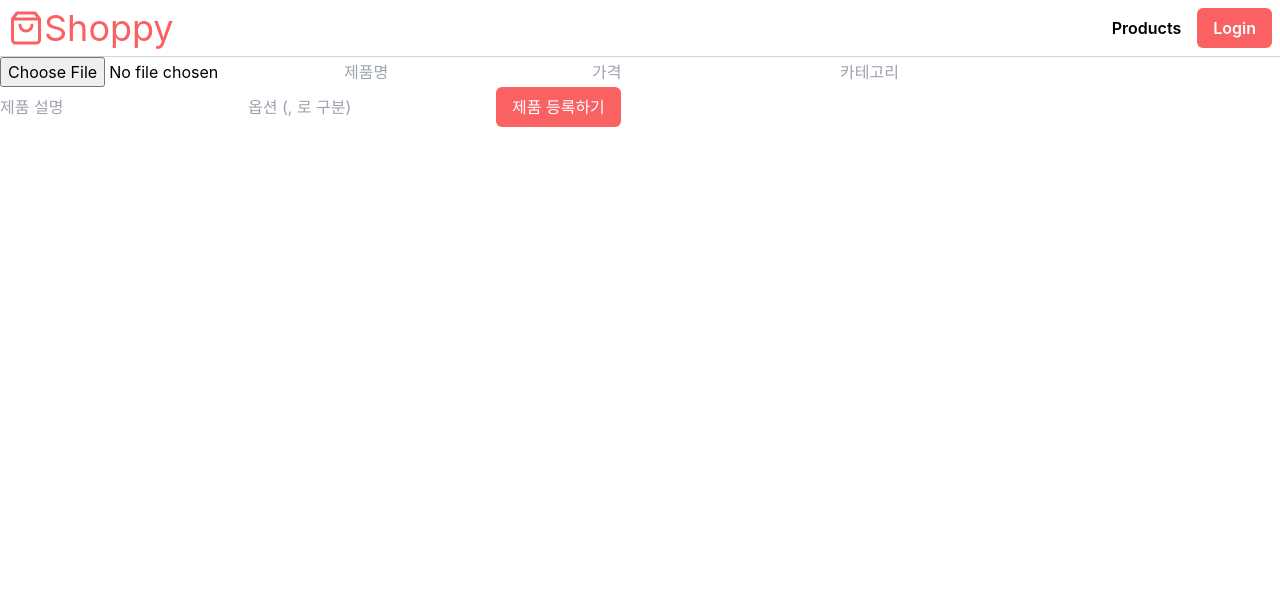
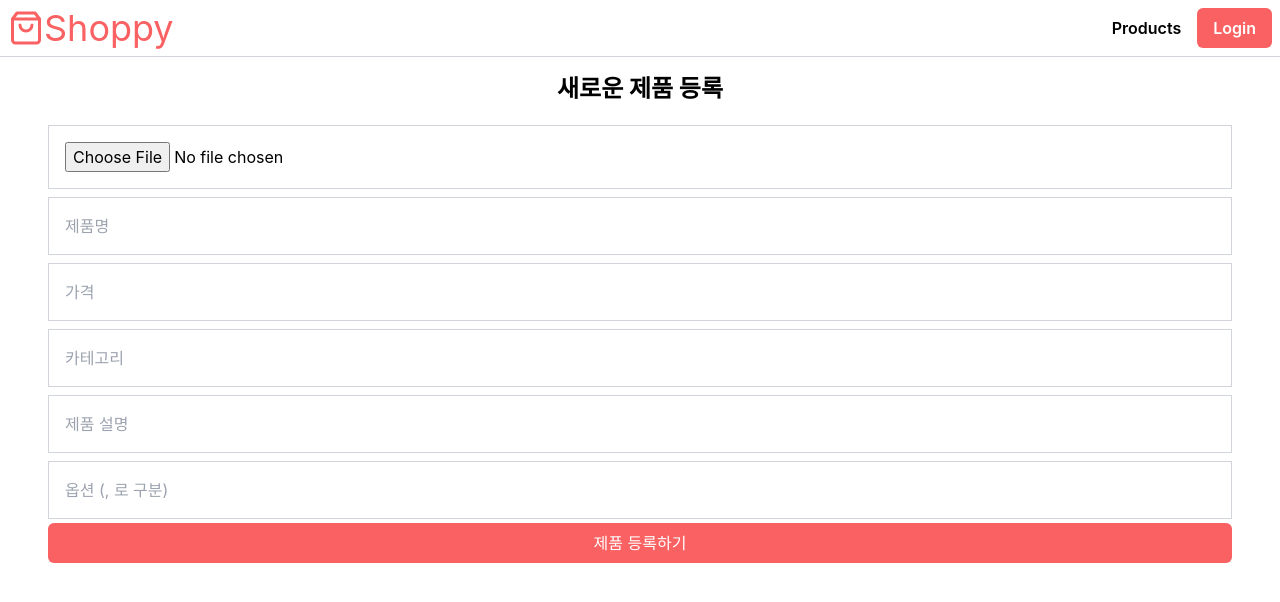
Before and after one commit to wisdom-13/shoppy, a React (Create React App) app: page /products/new in a window 1280 px wide. Shown: the top 602 px of the page. Built offline with nearby package versions, Linux system fonts and the light colour scheme; no server answers.

Commit message:
세로운 제품 등록 - UI 완성

```diff
--- a/src/api/firebase.js
+++ b/src/api/firebase.js
@@ -49,7 +49,7 @@ async function adminUser(user) {
 
 export async function addNewProduct(product, image) {
   const id = uuid();
-  set(ref(database, `products/${id}`), {
+  return set(ref(database, `products/${id}`), {
     ...product,
     id,
     price: parseInt(product.price),
--- a/src/index.css
+++ b/src/index.css
@@ -21,3 +21,7 @@ code {
 #root {
   @apply w-full max-w-screen-2xl;
 }
+
+input {
+  @apply p-4 outline-none border border-gray-300 my-1;
+}
--- a/src/pages/NewProduct.jsx
+++ b/src/pages/NewProduct.jsx
@@ -6,6 +6,8 @@ import Button from '../components/ui/Button';
 export default function NewProduct() {
   const [product, setProduct] = useState({});
   const [file, setFile] = useState();
+  const [isUploading, setIsUploading] = useState(false);
+  const [success, setSuccess] = useState();
 
   const handelChange = (e) => {
     const { name, value, files } = e.target;
@@ -18,22 +20,33 @@ export default function NewProduct() {
 
   const handleSubmit = (e) => {
     e.preventDefault();
+    setIsUploading(true);
+
     uploadImage(file)
       .then((url) => {
-        addNewProduct(product, url);
+        addNewProduct(product, url)
+          .then(() => {
+            setSuccess('성공적으로 제품이 추가되었습니다.');
+            setTimeout(() => {
+              setSuccess(null);
+            }, 4000)
+          });
       })
+      .finally(() => setIsUploading(false));
   }
   return (
-    <section>
-      {file && <img src={URL.createObjectURL(file)} alt='local file'></img>}
-      <form onSubmit={handleSubmit}>
+    <section className='w-full text-center'>
+      <h2 className='text-2xl font-bold my-4'>새로운 제품 등록</h2>
+      {success && <p className='my-2'>✅ {success}</p>}
+      {file && <img className='w-96 mx-auto mb-2' src={URL.createObjectURL(file)} alt='local file'></img>}
+      <form className='flex flex-col px-12' onSubmit={handleSubmit}>
         <input type='file' accept='image/*' name='file' required onChange={handelChange}></input>
         <input type='text' name='title' value={product.title ?? ''} placeholder='제품명' required onChange={handelChange}></input>
         <input type='number' name='price' value={product.price ?? ''} placeholder='가격' required onChange={handelChange}></input>
         <input type='text' name='category' value={product.category ?? ''} placeholder='카테고리' required onChange={handelChange}></input>
         <input type='text' name='description' value={product.description ?? ''} placeholder='제품 설명' required onChange={handelChange}></input>
         <input type='text' name='options' value={product.options ?? ''} placeholder='옵션 (, 로 구분)' required onChange={handelChange}></input>
-        <Button text={'제품 등록하기'}></Button>
+        <Button text={isUploading ? '업로드중...' : '제품 등록하기'} disabled={isUploading}></Button>
       </form>
     </section>
   );
--- a/src/pages/ProtectedRoute.jsx
+++ b/src/pages/ProtectedRoute.jsx
@@ -1,13 +1,13 @@
-import React from 'react';
-import { Navigate } from 'react-router-dom';
+// import React from 'react';
+// import { Navigate } from 'react-router-dom';
 import { useAuthContext } from '../components/context/AuthContext';
 
 export default function ProtectedRoute({ children, requireAdmin }) {
   const { user } = useAuthContext();
 
-  // if (!user || (requireAdmin && !user.isAdmin)) {
-  //   return <Navigate to="/" replace></Navigate>
-  // }
+  if (!user || (requireAdmin && !user.isAdmin)) {
+    // return <Navigate to="/" replace></Navigate>
+  }
 
   return children;
 };
```
